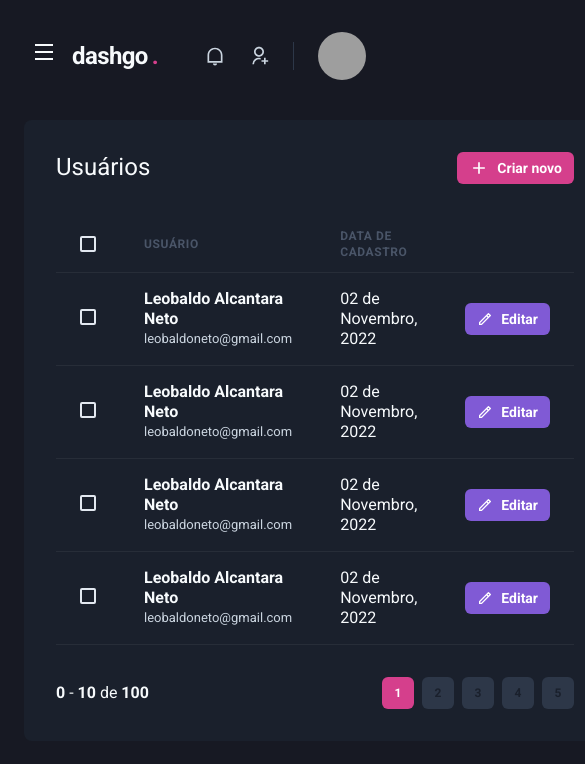
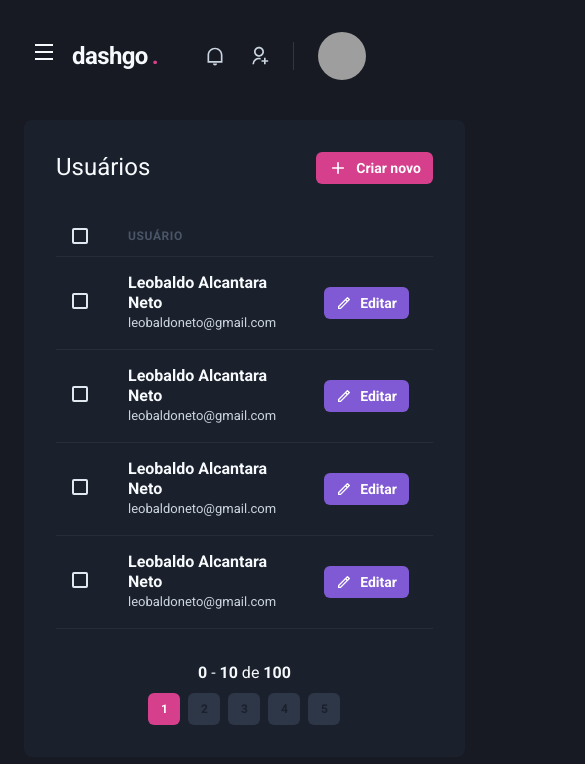
Before and after one commit to leobaldoneto/dashgo, a Next.js app: page /users in a window 390 px wide. Shown: the top 764 px of the page, 585 px wide, since content can reach past the window. Built offline with nearby package versions, Linux system fonts and the light colour scheme; grey boxes are pictures that could not be loaded.

Commit message:
feat: Make users page responsive

```diff
--- a/src/components/Pagination/index.tsx
+++ b/src/components/Pagination/index.tsx
@@ -4,7 +4,7 @@
 export default function Pagination() {
   return (
     <Stack
-      direction='row'
+      direction={['column','row']}
       mt='8'
       justify='space-between'
       align='center'
--- a/src/pages/users/index.tsx
+++ b/src/pages/users/index.tsx
@@ -1,10 +1,14 @@
-import { Box, Button, Checkbox, Flex, Heading, Icon, Table, Tbody, Td, Th, Thead, Tr, Text } from "@chakra-ui/react";
+import { Box, Button, Checkbox, Flex, Heading, Icon, Table, Tbody, Td, Th, Thead, Tr, Text, useBreakpointValue } from "@chakra-ui/react";
 import { RiAddLine, RiPencilLine } from 'react-icons/ri';
 import Header from "../../components/Header";
 import Pagination from "../../components/Pagination";
 import Sidebar from "../../components/Sidebar";
 
 export default function UserList() {
+  const isWideVersion = useBreakpointValue({
+    base: false,
+    lg: true
+  });
   return (
     <Box>
       <Header />
@@ -30,17 +34,17 @@
           <Table colorScheme='whiteAlpha'>
             <Thead>
               <Tr>
-                <Th px='6' color='gray.300' w='8'>
+                <Th px={['4','4', '6']} color='gray.300' w='8'>
                   <Checkbox colorScheme='pink' />
                 </Th>
                 <Th>Usuário</Th>
-                <Th>Data de cadastro</Th>
+                { isWideVersion && <Th>Data de cadastro</Th> }
                 <Th w='8'></Th>
               </Tr>
             </Thead>
             <Tbody>
               <Tr>
-                <Td px='6'>
+                <Td px={['4','4', '6']}>
                 <Checkbox colorScheme='pink' />
                 </Td>
                 <Td>
@@ -49,9 +53,7 @@
                     <Text fontSize='small' color='gray.300'>leobaldoneto@gmail.com</Text>
                   </Box>
                 </Td>
-                <Td>
-                  02 de Novembro, 2022
-                </Td>
+                { isWideVersion && <Td>02 de Novembro, 2022</Td> }
                 <Td>
                   <Button
                     as='a'
@@ -65,7 +67,7 @@
                 </Td>
               </Tr>
               <Tr>
-                <Td px='6'>
+                <Td px={['4','4', '6']}>
                 <Checkbox colorScheme='pink' />
                 </Td>
                 <Td>
@@ -74,9 +76,7 @@
                     <Text fontSize='small' color='gray.300'>leobaldoneto@gmail.com</Text>
                   </Box>
                 </Td>
-                <Td>
-                  02 de Novembro, 2022
-                </Td>
+                { isWideVersion && <Td>02 de Novembro, 2022</Td> }
                 <Td>
                   <Button
                     as='a'
@@ -90,7 +90,7 @@
                 </Td>
               </Tr>
               <Tr>
-                <Td px='6'>
+                <Td px={['4','4', '6']}>
                 <Checkbox colorScheme='pink' />
                 </Td>
                 <Td>
@@ -99,9 +99,7 @@
                     <Text fontSize='small' color='gray.300'>leobaldoneto@gmail.com</Text>
                   </Box>
                 </Td>
-                <Td>
-                  02 de Novembro, 2022
-                </Td>
+                { isWideVersion && <Td>02 de Novembro, 2022</Td> }
                 <Td>
                   <Button
                     as='a'
@@ -115,7 +113,7 @@
                 </Td>
               </Tr>
               <Tr>
-                <Td px='6'>
+                <Td px={['4','4', '6']}>
                 <Checkbox colorScheme='pink' />
                 </Td>
                 <Td>
@@ -124,9 +122,7 @@
                     <Text fontSize='small' color='gray.300'>leobaldoneto@gmail.com</Text>
                   </Box>
                 </Td>
-                <Td>
-                  02 de Novembro, 2022
-                </Td>
+                { isWideVersion && <Td>02 de Novembro, 2022</Td> }
                 <Td>
                   <Button
                     as='a'
```
